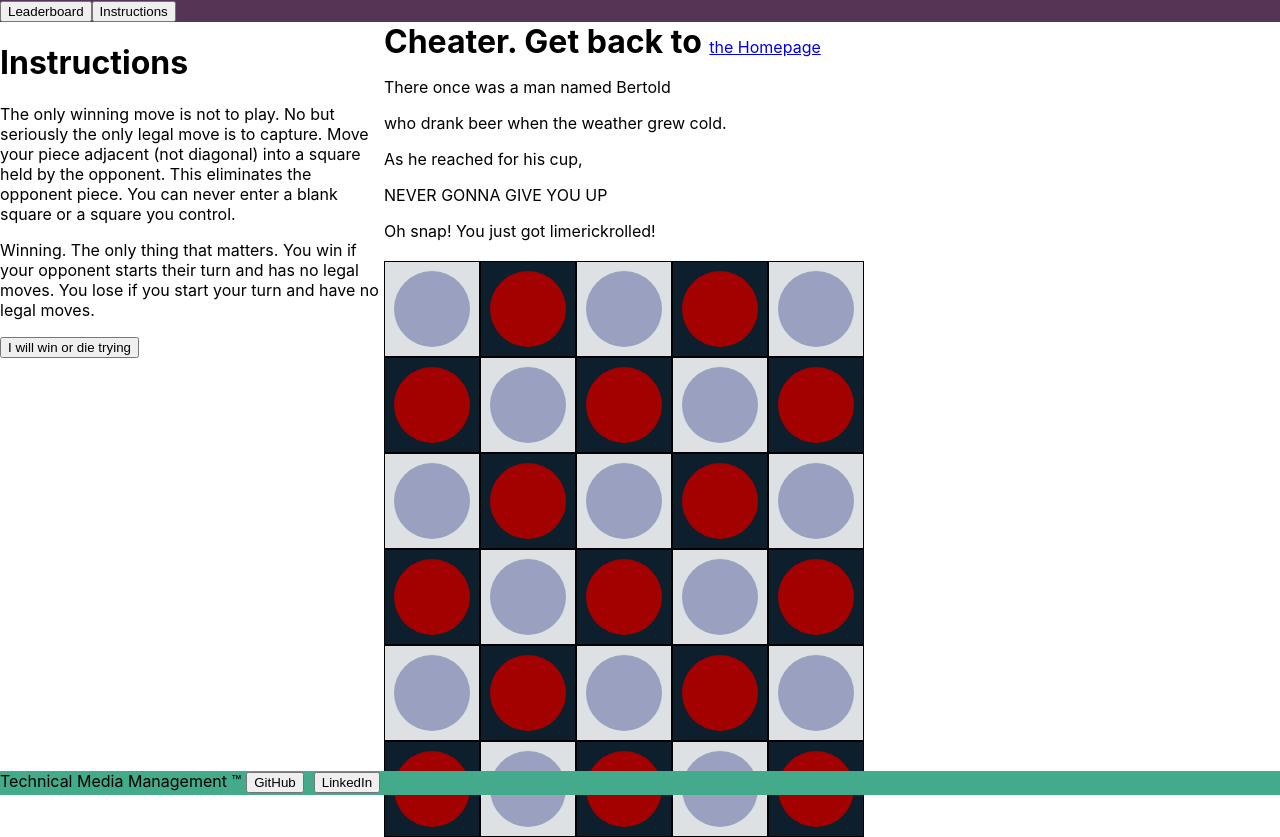
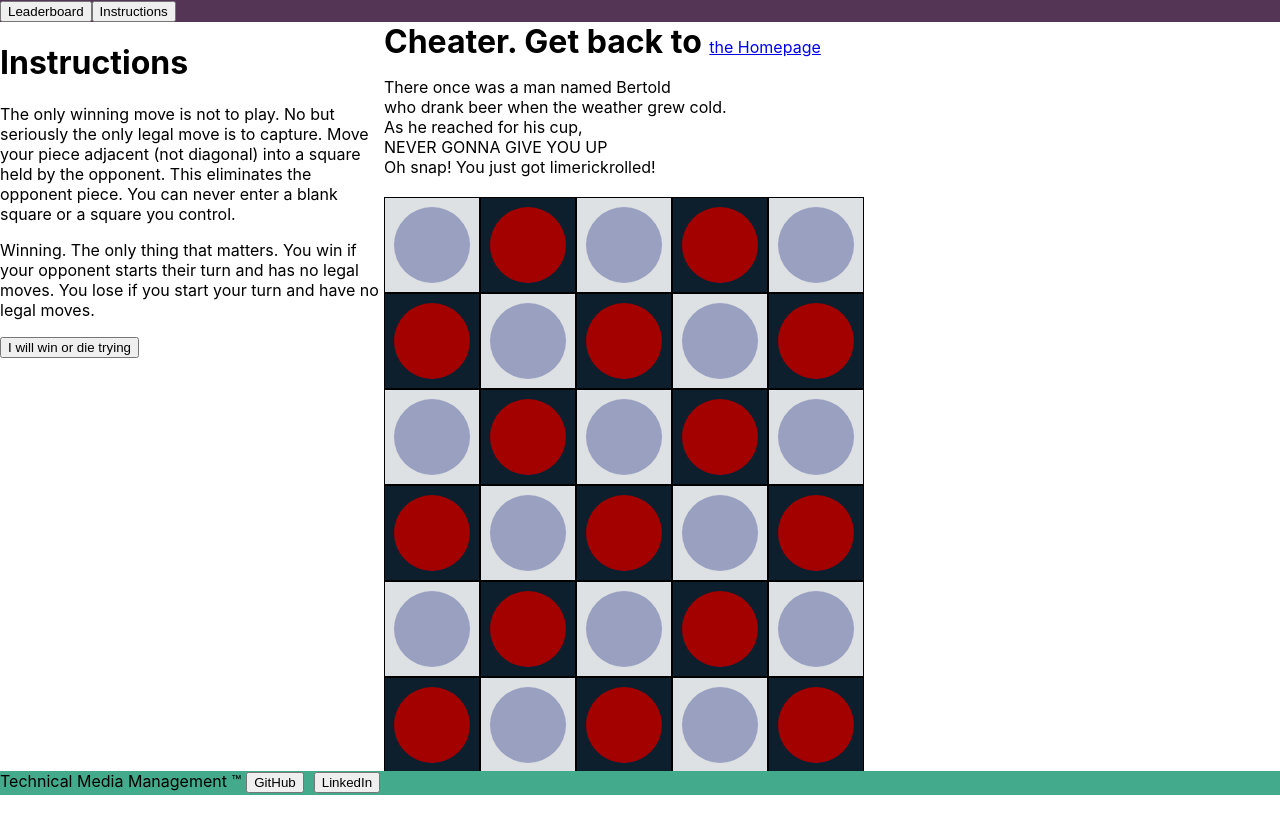
Before and after one commit to MakerMacAttack/Phoenix-Clobber, a React (Create React App) app in the folder clobber/: page /play/victory in a window 1280 px wide. After the commit the page ends 800 px from the top, so only its background shows below. Built offline with nearby package versions, Linux system fonts and the light colour scheme.

Commit message:
line breaks to cheating limerick

```diff
--- a/clobber/src/App.css
+++ b/clobber/src/App.css
@@ -132,8 +132,10 @@ footer p {
     display: flex;
   }
 
-  #leader,
-  #rules {
+  /* #leader,
+  #rules */
+
+  #sidebar {
     max-width: 30vw;
   }
 }
--- a/clobber/src/components/Victory.jsx
+++ b/clobber/src/components/Victory.jsx
@@ -81,11 +81,11 @@ export default function Victory(props) {
         <>
           <h1 id="cheater-head">Cheater. Get back to </h1>
             <Link id="cheater-link" to="/">the Homepage</Link>
-            <p>There once was a man named Bertold</p>
-            <p>who drank beer when the weather grew cold.</p>
-            <p>As he reached for his cup,</p>
-            <p>NEVER GONNA GIVE YOU UP</p>
-            <p>Oh snap! You just got limerickrolled!</p>
+            <p id="limerick">There once was a man named Bertold<br />
+            who drank beer when the weather grew cold.<br />
+            As he reached for his cup,<br />
+            NEVER GONNA GIVE YOU UP<br />
+            Oh snap! You just got limerickrolled!</p>
             {/* This rickroll was a solid idea but it's taking way too much time and effort to deal with the errors of embedding a youtube clip. */}
             {/* <iframe
               title="Cheater"
```
